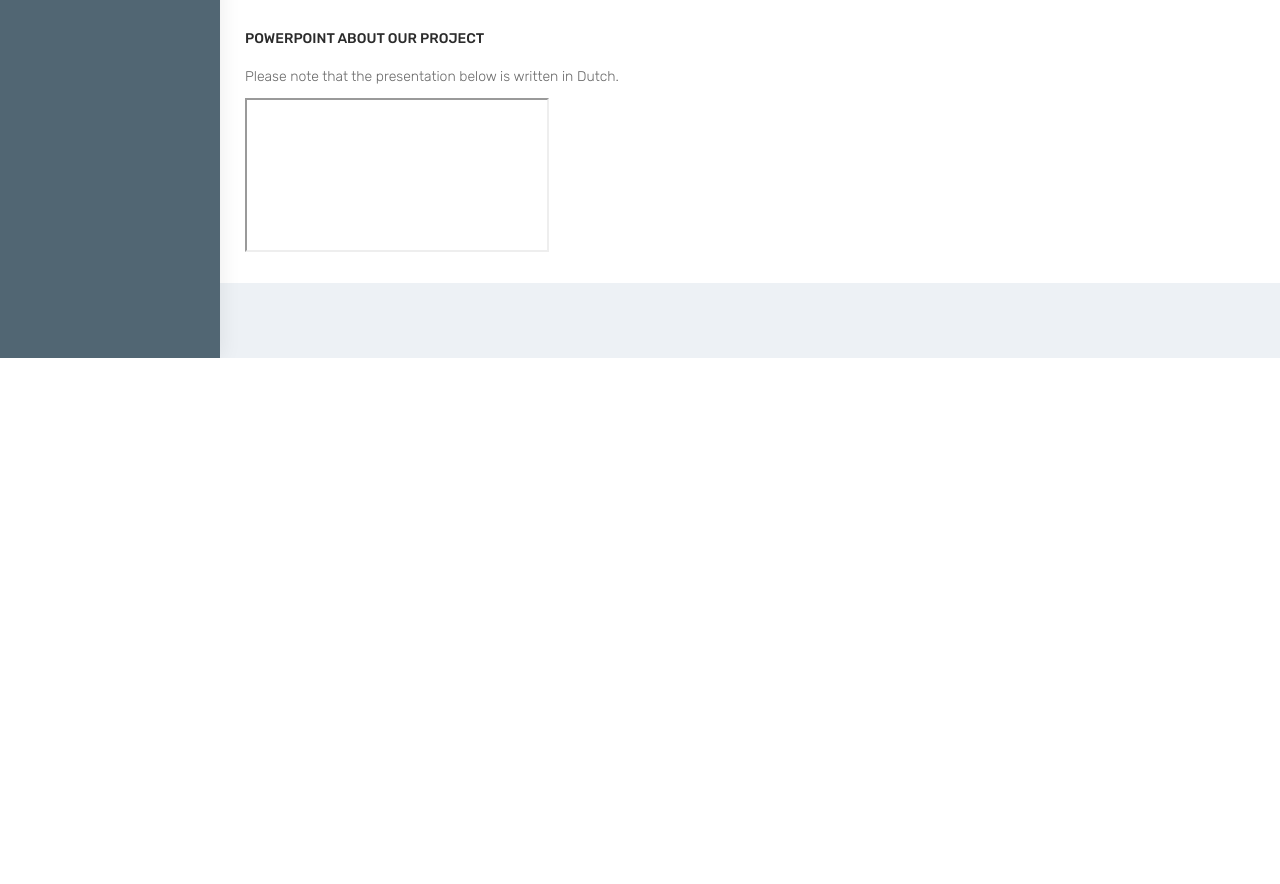
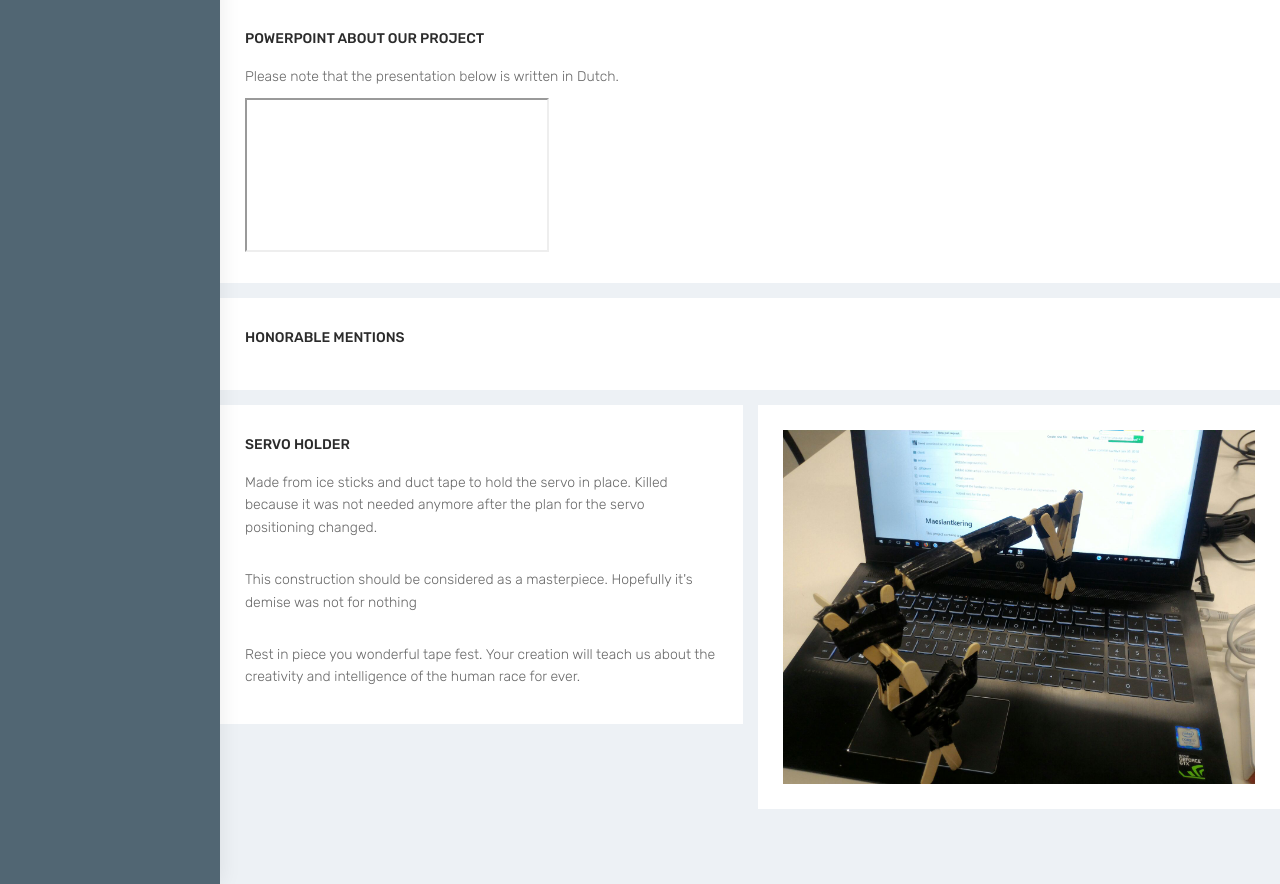
Before and after one commit to tim-van-kemenade/IDP-V1Q-5_Maeslantkering, a Flask app: page /about_project in a window 1280 px wide. Shown: the part 2902-3786 px from the top of the page. Before the commit the page ends 3260 px from the top, so only its background shows below. Run offline with Flask 2, Linux system fonts and the light colour scheme; some libraries are stand-ins or nearby versions.

Commit message:
Honorable mentions on website

```diff
--- a/client/templates/about_project.html
+++ b/client/templates/about_project.html
@@ -158,6 +158,30 @@
               </div>
             </div>
           </div>
+          <div class="row">
+            <div class="col-md-12">
+              <div class="white-box">
+                <h3 class="box-title">Honorable Mentions</h3>
+              </div>
+            </div>
+          </div>
+          <div class="row">
+            <div class="col-md-6">
+              <div class="white-box">
+                <h3 class="box-title">Servo holder</h3>
+                <p>Made from ice sticks and duct tape to hold the servo in place. Killed because it was not needed anymore after the plan for the servo positioning changed.</p>
+                <br>
+                <p>This construction should be considered as a masterpiece. Hopefully it's demise was not for nothing</p>
+                <br>
+                <p>Rest in piece you wonderful tape fest. Your creation will teach us about the creativity and intelligence of the human race for ever.</p>
+              </div>
+            </div>
+            <div class="col-md-6">
+              <div class="white-box">
+                <img class="img-responsive" src="{{ url_for('static', filename='images/servo_holder_rip.jpeg') }}" alt="Servo holder">
+              </div>
+            </div>
+          </div>
         </div>
       </div>
     </div>
```
Also changed, not shown: client/static/images/servo_holder_rip.jpeg (added).
